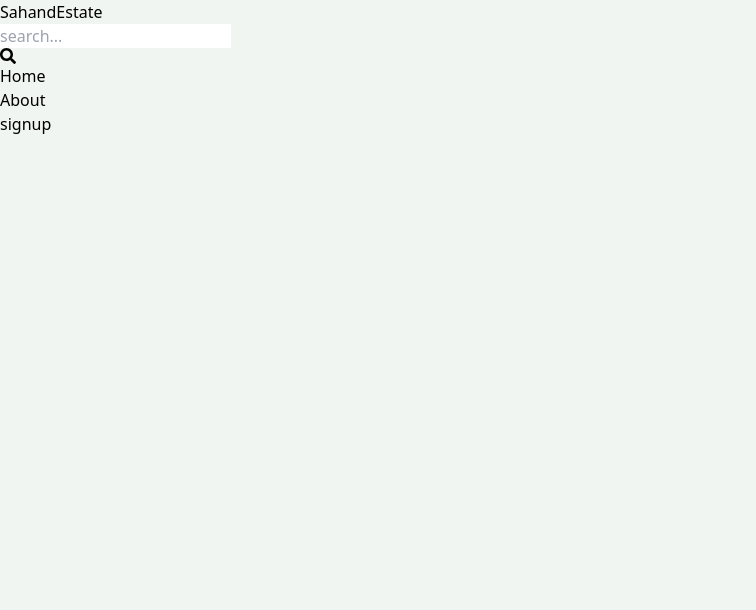
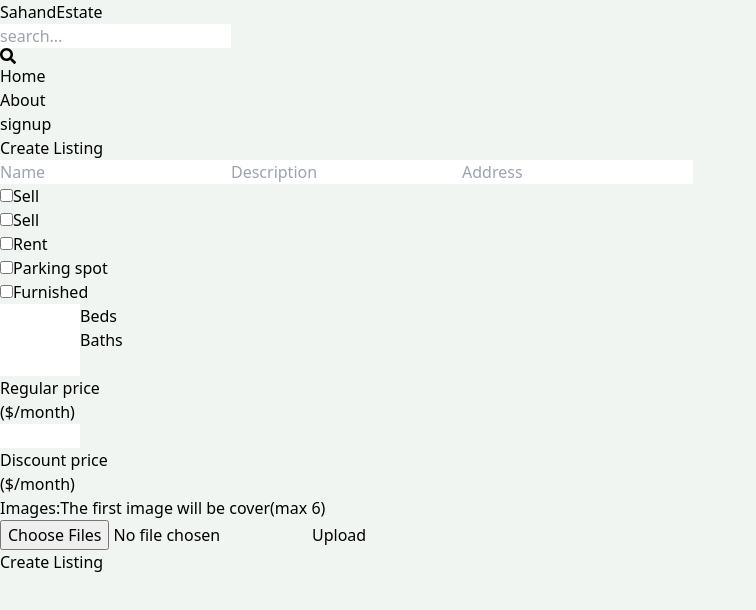
Before and after one commit to DDN53/mern-estate, a React (Vite) app in the folder client/: page /create-listing in a window 1280 px wide. Shown: the top 610 px of the page, without its empty margins (0-756 px from the left). Built offline with nearby package versions, Linux system fonts and the light colour scheme.

Commit message:
complete create listing page UI

```diff
--- a/client/src/App.jsx
+++ b/client/src/App.jsx
@@ -6,6 +6,7 @@
 import SignUp from "./pages/SignUp";
 import Header from "./components/Header";
 import PrivateRoute from "./components/PrivateRoute";
+import CreateListing from "./pages/CreateListing";
 
 export default function App() {
   return (
@@ -18,6 +19,7 @@
         <Route path="/about" element={<About />}></Route>
         <Route element={<PrivateRoute />}>
           <Route path="/profile" element={<Profile />}></Route>
+          <Route path="/create-listing" element={<CreateListing />}></Route>
         </Route>
       </Routes>
     </BrowserRouter>
--- /dev/null
+++ b/client/src/pages/CreateListing.jsx
@@ -0,0 +1,133 @@
+import React from "react";
+
+export default function CreateListing() {
+  return (
+    <main className="max-w-4xl p-3 mx-auto">
+      <h1 className="text-3xl font-semibold text-center my-7">
+        Create Listing
+      </h1>
+      <form className="flex flex-col gap-4 sm:flex-row">
+        <div className="flex flex-col flex-1 gap-4">
+          <input
+            type="text"
+            placeholder="Name"
+            className="p-3 border rounded-lg "
+            id="name"
+            maxLength="62"
+            minLength="10"
+            required
+          ></input>
+          <input
+            type="text"
+            placeholder="Description"
+            className="p-3 border rounded-lg "
+            required
+          ></input>
+          <input
+            type="text"
+            placeholder="Address"
+            className="p-3 border rounded-lg "
+            required
+          ></input>
+          <div className="flex flex-wrap gap-6">
+            <div className="flex gap-2">
+              <input type="checkbox" id="sale" className="w-5" required></input>
+              <span>Sell</span>
+            </div>
+            <div className="flex gap-2">
+              <input type="checkbox" id="sale" className="w-5" required></input>
+              <span>Sell</span>
+            </div>
+            <div className="flex gap-2">
+              <input type="checkbox" id="sale" className="w-5" required></input>
+              <span>Rent</span>
+            </div>
+            <div className="flex gap-2">
+              <input type="checkbox" id="sale" className="w-5" required></input>
+              <span>Parking spot</span>
+            </div>
+            <div className="flex gap-2">
+              <input type="checkbox" id="sale" className="w-5" required></input>
+              <span>Furnished</span>
+            </div>
+          </div>
+          <div className="flex-wrap gap-6">
+            <div className="flex items-center gap-2">
+              <input
+                type="number"
+                id="bedroom"
+                className="p-3 border border-gray-300 rounded-lg"
+                min="1"
+                max="10"
+                required
+              ></input>
+              <span>Beds</span>
+            </div>
+            <div className="flex items-center gap-2">
+              <input
+                type="number"
+                id="bathroom"
+                className="p-3 border border-gray-300 rounded-lg"
+                min="1"
+                max="10"
+                required
+              ></input>
+              <span>Baths</span>
+            </div>
+            <div className="flex items-center gap-2">
+              <input
+                type="number"
+                id="RegularPrice"
+                className="p-3 border border-gray-300 rounded-lg"
+                min="1"
+                max="10"
+                required
+              ></input>
+              <div className="flex flex-col items-center">
+                <p>Regular price</p>
+                <span className="text-xs">($/month)</span>
+              </div>
+            </div>
+            <div className="flex items-center gap-2">
+              <input
+                type="number"
+                id="RegularPrice"
+                className="p-3 border border-gray-300 rounded-lg"
+                min="1"
+                max="10"
+                required
+              ></input>
+              <div className="flex flex-col items-center">
+                <p>Discount price</p>
+                <span className="text-xs">($/month)</span>
+              </div>
+            </div>
+          </div>
+        </div>
+        <div className="flex flex-col flex-1 gap-4">
+          <p className="font-semibold">
+            Images:
+            <span className="ml-2 font-normal text-gray-600">
+              The first image will be cover(max 6){" "}
+            </span>
+          </p>
+          <div className="flex gap-4">
+            <input
+              className="w-full p-3 border-gray-300 rounded"
+              type="file"
+              id="images"
+              accept="image/* "
+              multiple
+            />
+            <button className="p-3 text-green-700 uppercase border border-green-700 rounded hover:shadow-lg disabled:opacity-80">
+              Upload
+            </button>
+          </div>
+          <button className="p-3 text-white uppercase rounded-lg bg-slate-700 hover:opacity-95 disabled:opacity-80">
+            Create Listing
+          </button>
+        </div>
+      </form>
+    </main>
+  );
+}
--- a/client/src/pages/Profile.jsx
+++ b/client/src/pages/Profile.jsx
@@ -17,7 +17,7 @@
   signOutUserFailure,
   signOutUserStart,
 } from "../redux/user/userSlice";
-import { data } from "autoprefixer";
+import { Link } from "react-router-dom";
 
 export default function Profile() {
   const dispatch = useDispatch();
@@ -189,10 +189,13 @@
         />
         <button
           disabled={loading}
-          className="p-3 text-white uppercase rounded-lg bg-slate-700 hover:opacity-95 disabled:opacity-85"
+          className="p-3 text-white  rounded-lg uppercase text-center hover:opacity-95"
         >
-          {loading ? "Updating..." : "Update"}
+          {loading ? "Loading..." : "Update"}
         </button>
+        <Link className="bg-green-700 text-white p-3 " to={"/create-listing"}>
+          create Listing
+        </Link>
       </form>
       <div className="flex justify-between mt-5">
         <span
```
